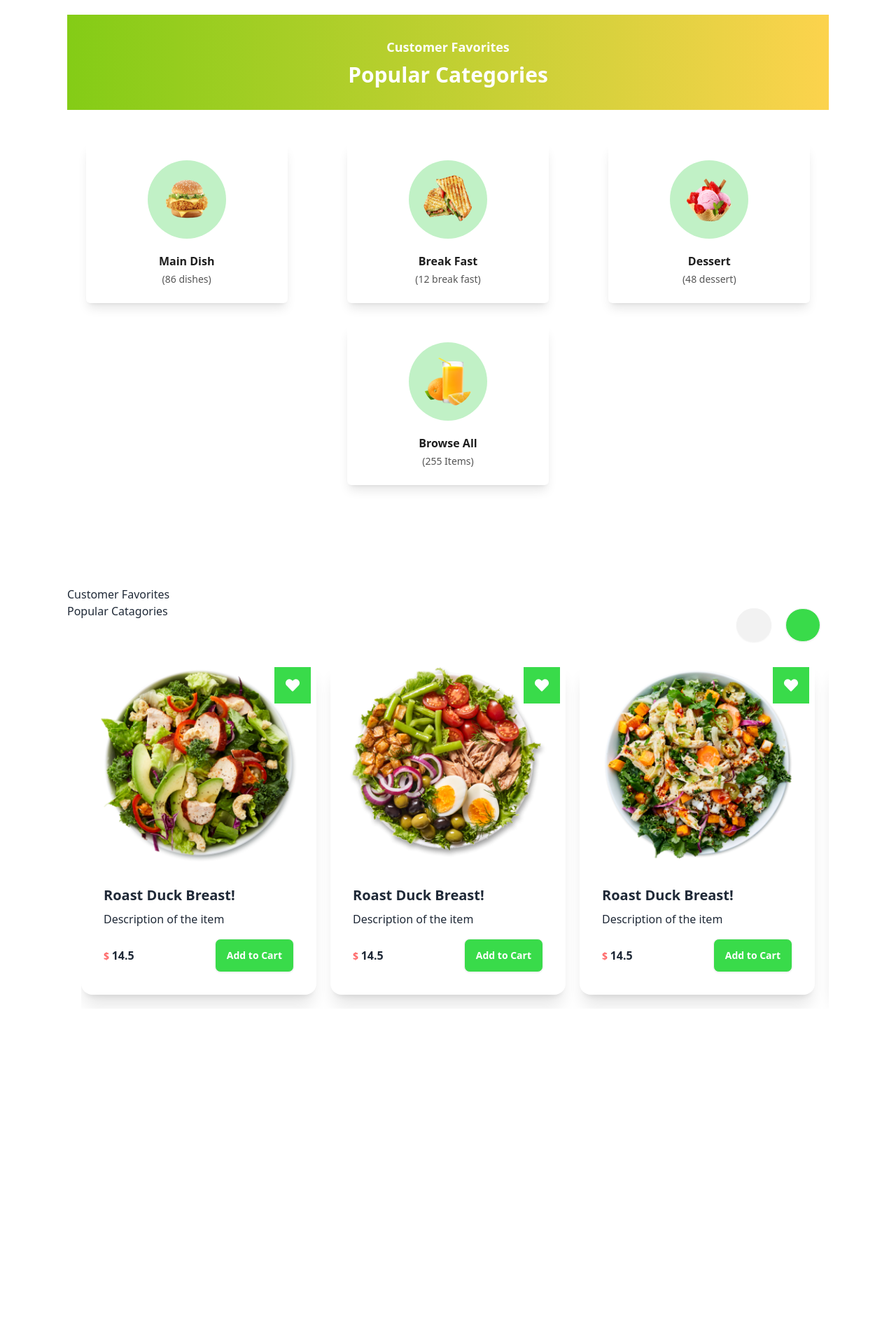
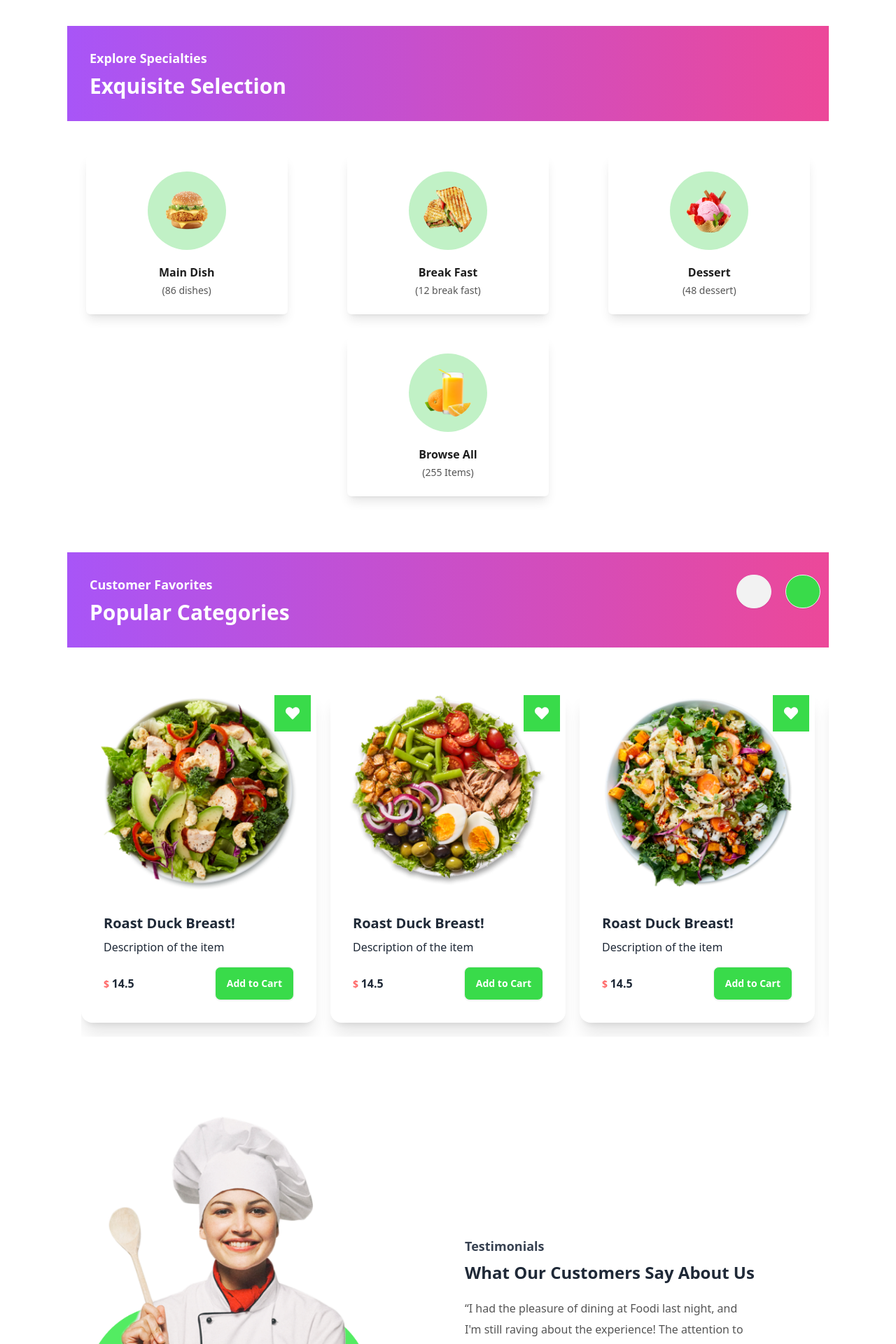
Before and after one commit to deadmanShadow/food-app, a React (Vite) app: page / in a window 1280 px wide. Shown: the part 880-2800 px from the top of the page at 70% size. Before the commit the page ends 2401 px from the top, so only its background shows below. Built offline with nearby package versions, Linux system fonts and the light colour scheme; some icons are missing.

Commit message:
testimonial added

```diff
--- a/src/pages/home/Categories.jsx
+++ b/src/pages/home/Categories.jsx
@@ -28,10 +28,10 @@ const categoryItems = [
 
 const Categories = () => {
   return (
-    <div className="max-w-screen-2xl container mx-auto xl:px-24 px-4 py-16">
-     <div className='text-center p-8 bg-gradient-to-r from-lime-500 to-amber-300 text-white'>
-    <p className='text-lg font-semibold mb-2'>Customer Favorites</p>
-    <h2 className='text-3xl font-extrabold'>Popular Categories</h2>
+    <div className="max-w-screen-2xl container mx-auto xl:px-24 px-4 my-20 relative">
+    <div className='text-left p-8 bg-gradient-to-r from-purple-500 to-pink-500 text-white'>
+   <p className='text-lg font-bold mb-2'>Explore Specialties</p>
+   <h2 className='text-3xl font-extrabold'>Exquisite Selection</h2>
 </div>
 
 
--- a/src/pages/home/Home.jsx
+++ b/src/pages/home/Home.jsx
@@ -2,6 +2,7 @@ import React from 'react';
 import Banner from '../../components/Banner';
 import Categories from './Categories';
 import SpecialDishes from './SpecialDishes';
+import Testimonials from './Testimonials';
 
 const Home = () => {
     return (
@@ -9,6 +10,7 @@ const Home = () => {
             <Banner/>
             <Categories/>
             <SpecialDishes/>
+            <Testimonials/>
         </div>
     );
 };
--- a/src/pages/home/SpecialDishes.jsx
+++ b/src/pages/home/SpecialDishes.jsx
@@ -3,7 +3,6 @@ import React, { useEffect, useState } from "react";
 import "slick-carousel/slick/slick.css";
 import "slick-carousel/slick/slick-theme.css";
 import Slider from "react-slick";
-import { FaHeart} from "react-icons/fa"
 import { FaAngleRight, FaAngleLeft  } from "react-icons/fa6";
 import Cards from "./Cards";
 
@@ -85,10 +84,11 @@ const SpecialDishes = () => {
   };
   return (
     <div className="max-w-screen-2xl container mx-auto xl:px-24 px-4 my-20 relative">
-       <div className='text-left'>
-            <p className='subtitle'>Customer Favorites</p>
-            <h2 className='title'>Popular Catagories</h2>
-        </div>
+     <div className='text-left p-8 bg-gradient-to-r from-purple-500 to-pink-500 text-white'>
+    <p className='text-lg font-bold mb-2'>Customer Favorites</p>
+    <h2 className='text-3xl font-extrabold'>Popular Categories</h2>
+</div>
+
       <div className="md:absolute right-3 top-8 mb-10 md:mr-24">
         <button onClick={() => slider?.current?.slickPrev()}
         className=" btn p-2 rounded-full ml-5"
--- /dev/null
+++ b/src/pages/home/Testimonials.jsx
@@ -0,0 +1,56 @@
+/* eslint-disable react/no-unescaped-entities */
+import React from "react";
+import { FaStar } from "react-icons/fa";
+
+const Testimonials = () => {
+  return (
+    <div className="max-w-screen-2xl container mx-auto xl:px-24 px-4">
+      <div className="flex flex-col md:flex-row items-center justify-between gap-12">
+        <div className="md:w-1/2">
+          <img src="/images/home/testimonials/testimonials.png" alt="" />
+        </div>
+        <div className="md:w-1/2">
+          <div className="text-left md:w-4/5">
+          <p className="text-gray-700 text-lg font-semibold mb-2">Testimonials</p>
+<h2 className="text-2xl font-bold mb-5">What Our Customers Say About Us</h2>
+
+            <blockquote className="my-5 text-secondary leading-[30px]">
+              “I had the pleasure of dining at Foodi last night, and I'm still
+              raving about the experience! The attention to detail in
+              presentation and service was impeccable”
+            </blockquote>
+
+           {/* avater */}
+
+           <div className="flex items-center gap-4 flex-wrap">
+           <div className="avatar-group -space-x-6 rtl:space-x-reverse">
+              <div className="avatar">
+                <div className="w-12 cursor-pointer">
+                  <img src="/images/home/testimonials/testimonial1.png" />
+                </div>
+              </div>
+              <div className="avatar">
+                <div className="w-12 cursor-pointer">
+                  <img src="/images/home/testimonials/testimonial2.png" />
+                </div>
+              </div>
+              <div className="avatar">
+                <div className="w-12 cursor-pointer">
+                  <img src="/images/home/testimonials/testimonial3.png" />
+                </div>
+              </div>
+            </div>
+
+            <div className="space-y-1">
+              <h5 className="text-lg font-semibold">Customer Feedback</h5>
+              <div className="flex items-center gap-2"><FaStar className="text-yellow-400"/> <span className="font-medium">4.9</span> <span className="text-[#807E7E]">(18.6k Reviews)</span></div>
+            </div>
+           </div>
+          </div>
+        </div>
+      </div>
+    </div>
+  );
+};
+
+export default Testimonials;
```
Also changed, not shown: src/App.css (+54 -0 lines).
